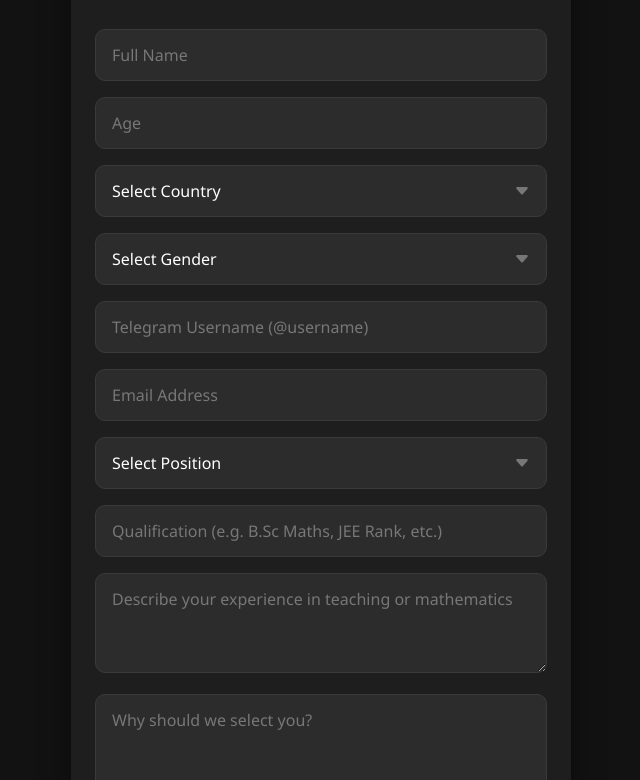
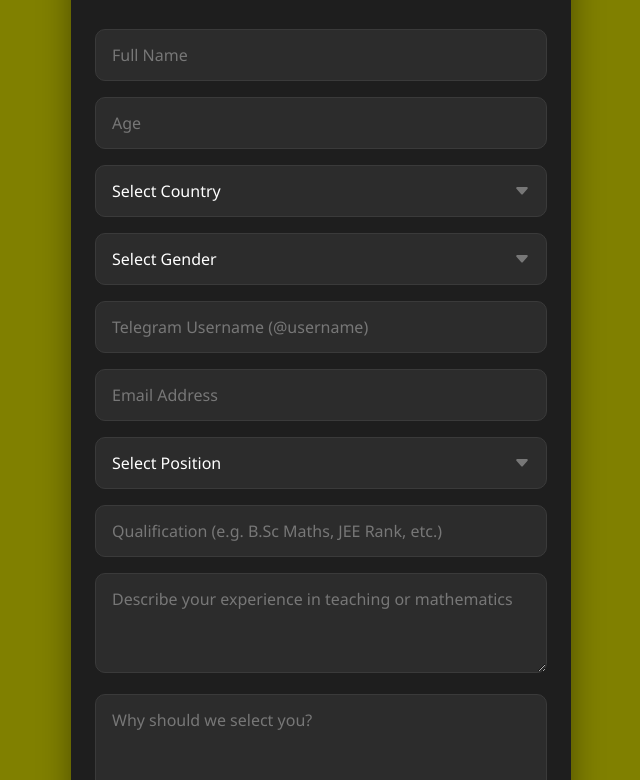
Before and after one commit to Technoblade7663/Maths-Arena, a plain HTML site: page index.html in a window 1280 px wide. Shown: the part 133-913 px from the top of the page, without its empty margins (319-959 px from the left). Drawn offline with Linux system fonts and the light colour scheme.

Commit message:
Change background and text color in index.html

```diff
--- a/index.html
+++ b/index.html
@@ -13,8 +13,8 @@
         }
 
         body {
-            background: #121212;
-            color: #fff;
+            background: #808000;
+            color: #0000FF;
             min-height: 100vh;
             display: flex;
             flex-direction: column;
```
